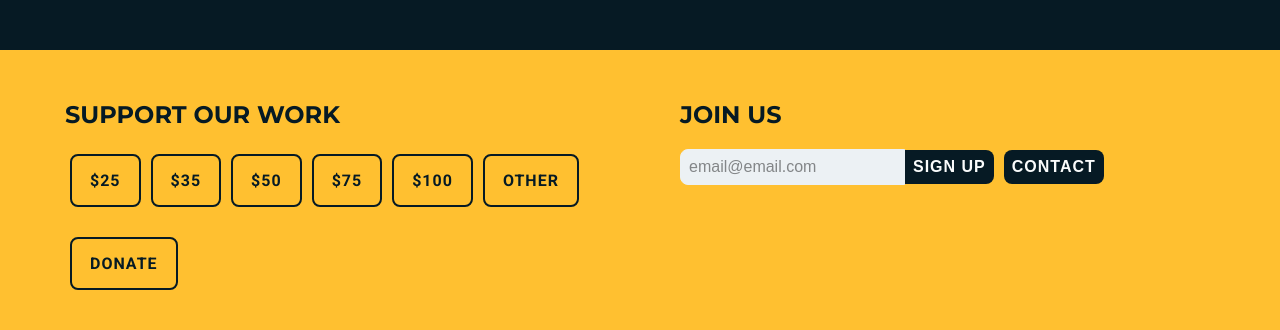
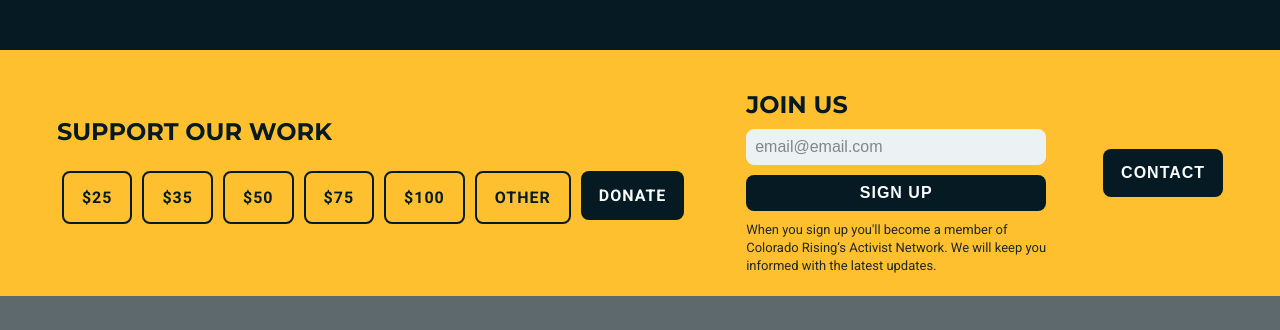
Before and after one commit to afewfirstnames/coloradorising, a plain HTML site: page index.html in a window 1280 px wide. Shown: the part 8024-8354 px from the top of the page. Drawn offline with nearby package versions, Linux system fonts and the light colour scheme.

Commit message:
footer tweaks

```diff
--- a/index.html
+++ b/index.html
@@ -765,7 +765,10 @@
         <!-- END TRUTH VIDEO SLIDER -->
     </main>
 
+
+    <!-- FOOTER -->
     <footer class="footer">
+        <!-- CTA FOOTER -->
         <div class="footer-cta-container">
             <div class="footer-cta-row">
                 <div class="footer-cta-col">
@@ -777,28 +780,27 @@
                         <li><a href="#" class="footer-cta-donate-amount btn">$75</a></li>
                         <li><a href="#" class="footer-cta-donate-amount btn">$100</a></li>
                         <li><a href="#" class="footer-cta-donate-amount btn">Other</a></li>
-                        <li><a href="#" class="footer-cta-donate-btn btn">Donate</a></li>
+                        <li><a href="#" class="footer-cta-donate-btn">Donate</a></li>
                     </ul>
                 </div>
                 <div class="footer-cta-col">
-                    <div class="footer-cta-email-wrapper">
-                        <h4>Join Us</h4>
                     <form class="footer-cta-form" id="footer-form" action="./" method="POST">
                         <div class="footer-cta-form__item">
+                            <h4>Join Us</h4>
                             <input name="email" type="email" id="footer-email" class="footer-cta-form__input"
                                 placeholder="email@email.com" />
-                            </div>
-                            <div class="cta-form__item">
                             <button class="footer-cta-form__btn" type="submit" id="submit">Sign Up</button>
-                            </div>
-                            <div class="cta-form__item">
-                                <button class="footer-cta-form__contact" type="submit" id="submit">Contact</button>
+                            <p>When you sign up you'll become a member of Colorado Rising’s Activist Network. We will
+                                keep you informed with the latest updates.</p>
                         </div>
                     </form>
                 </div>
+                <div class="footer-cta-col">
+                    <button class="footer-cta-form__contact" type="submit" id="submit">Contact</button>
                 </div>
             </div>
         </div>
+        <!-- END CTA FOOTER -->
         <div class="footer-container">
             <div class="footer-row">
                 <div class="footer-col">
@@ -833,13 +835,14 @@
                 </div>
             </div>
         </div>
+        <!-- COPYRIGHT FOOTER -->
         <div class="footer-copyright">
             <div class="footer-copyright-row">
                 <p>&#169; Colorado Rising For Communities 2021</p>
             </div>
         </div>
     </footer>
-
+    <!-- END FOOTER -->
 
     <script src="https://unpkg.com/aos@next/dist/aos.js"></script>
     <script src="https://cdnjs.cloudflare.com/ajax/libs/stickyfill/2.1.0/stickyfill.min.js"
--- a/styles/_footer.scss
+++ b/styles/_footer.scss
@@ -1,18 +1,11 @@
+/* FOOTER */
+
 #footer-logo {
   width: 200px;
 }
 
 .footer {
   background: $lightslate;
-}
-.footer-copyright {
-  background: $onyx;
-}
-.footer-copyright-row {
-  height: 40px;
-  display: flex;
-  justify-content: center;
-  align-items: center;
 }
 
 .footer-row {
@@ -23,7 +16,7 @@
 .footer-container {
   max-width: 1170px;
   margin: auto;
-  padding: 50px 0;
+  padding: 40px 0;
 }
 
 .footer-col {
@@ -72,56 +65,18 @@
   line-height: 40px;
 }
 
-@media screen and (max-width: 900px) {
-  .footer-col {
-    width: 50%;
-    margin-bottom: 30px;
-  }
-  #footer-logo {
-    width: 175px;
-  }
+/* CTA DONATE FOOTER */
+.footer-cta-container {
+  background: $fireyellow;
+  max-width: 100%;
+  padding: 20px 0;
 }
-@media screen and (max-width: 414px) {
-  .footer-row {
-    flex-direction: column;
-    margin: auto;
-  }
-  .footer-col {
-    width: 50%;
-    margin: 30px auto 0 auto;
-  }
-  #footer-logo {
-    width: 175px;
-  }
-}
-
-@media screen and (max-width: 1440px) {
-  .footer-cta-col {
-    width: 50%;
-    padding: 0 15px;
-  }
-}
-
-/* CTA FOOTER */
 
 .footer-cta-row {
   display: flex;
   flex-wrap: wrap;
   justify-content: space-evenly;
-  margin-left: 5rem;
-}
-
-.footer-cta-container {
-  background: $fireyellow;
-  max-width: 100%;
-  margin: auto;
-  padding: 50px 0;
-}
-
-.footer-cta-col {
-  width: 50%;
-  //   padding: 0 15px;
-  //   margin: auto;
+  align-items: center;
 }
 
 .footer-cta-col h4 {
@@ -130,6 +85,7 @@
   font-weight: 700;
 }
 
+/* DONATE */
 .footer-doante-btn-row {
   display: flex;
   flex-wrap: wrap;
@@ -139,6 +95,27 @@
   margin: 5px;
 }
 
+.footer-cta-donate-btn {
+  display: inline-block;
+  text-decoration: none;
+  font-size: 1.6rem;
+  font-weight: 700;
+  text-transform: uppercase;
+  letter-spacing: 0.1rem;
+  background-color: $onyx;
+  border-radius: 8px;
+  color: $cloud;
+  padding: 1.5rem 1.8rem;
+  margin-top: 2rem;
+  transition: background 0.35s ease-in-out;
+  cursor: pointer;
+  &:hover {
+    background: $cloud;
+    color: $onyx;
+  }
+}
+
+/* EMAIL FORM */
 .footer-cta-email-wrapper {
   display: flex;
   flex-direction: column;
@@ -149,21 +126,37 @@
   margin-top: 2rem;
 }
 
+.footer-cta-form__item {
+  display: flex;
+  flex-direction: column;
+  width: 100%;
+  max-width: 300px;
+  p {
+    font-size: 1.3rem;
+    color: $slate;
+    margin-top: 1rem;
+  }
+}
+
 .footer-cta-form__btn {
   text-transform: uppercase;
   font-weight: 700;
   font-size: 1.6rem;
   letter-spacing: 0.1rem;
-  padding: 0.8rem;
-  margin-right: 1rem;
+  padding: 0.9rem;
   border: none;
-  border-radius: 0 8px 8px 0;
+  margin-top: 1rem;
+  border-radius: 8px;
   background: $onyx;
   color: $cloud;
   text-align: center;
   outline: none;
   cursor: pointer;
-  transition: background 0.2s ease-in-out;
+  transition: background 0.35s ease-in-out;
+  &:hover {
+    background: $dorian;
+    color: $onyx;
+  }
 }
 
 .footer-cta-form__contact {
@@ -171,8 +164,7 @@
   font-weight: 700;
   font-size: 1.6rem;
   letter-spacing: 0.1rem;
-  padding: 0.8rem;
-  margin-right: 1rem;
+  padding: 1.5rem 1.8rem;
   border: none;
   border-radius: 8px;
   background: $onyx;
@@ -180,7 +172,11 @@
   text-align: center;
   outline: none;
   cursor: pointer;
-  transition: background 0.2s ease-in-out;
+  transition: background 0.35s ease-in-out;
+  &:hover {
+    background: $dorian;
+    color: $onyx;
+  }
 }
 
 .footer-cta-form__input {
@@ -189,9 +185,10 @@
   max-width: 400px;
   outline: none;
   border: 1px solid $dorian;
-  border-radius: 8px 0 0 8px;
+  border-radius: 8px;
   font-size: 1.6rem;
   padding: 0.8rem;
+  margin-top: 1rem;
   background: $dorian;
   transition: background 0.25s, border-color 0.25s, color 0.25s;
 }
@@ -204,3 +201,44 @@
 .footer-cta-form__input::placeholder {
   color: #838688;
 }
+
+/* FOOTER COPYRIGHT */
+.footer-copyright {
+  background: $onyx;
+}
+.footer-copyright-row {
+  height: 40px;
+  display: flex;
+  justify-content: center;
+  align-items: center;
+}
+
+// @media screen and (max-width: 900px) {
+//   .footer-col {
+//     width: 50%;
+//     margin-bottom: 30px;
+//   }
+//   #footer-logo {
+//     width: 175px;
+//   }
+// }
+// @media screen and (max-width: 414px) {
+//   .footer-row {
+//     flex-direction: column;
+//     margin: auto;
+//   }
+//   .footer-col {
+//     width: 50%;
+//     margin: 30px auto 0 auto;
+//   }
+//   #footer-logo {
+//     width: 175px;
+//   }
+// }
+
+// @media screen and (max-width: 1440px) {
+//   // .footer-cta-col {
+//   //   width: 50%;
+//   //   padding: 0 15px;
+//   // }
+// }
--- a/styles/_global.scss
+++ b/styles/_global.scss
@@ -96,13 +96,20 @@
 }
 
 .btn {
+  display: inline-block;
+  font-size: 1.6rem;
+  font-weight: 700;
   text-decoration: none;
+  text-transform: uppercase;
+  letter-spacing: 0.1rem;
   background-color: none;
-  color: $cloud;
-  border: solid 2px $cloud;
+  border: 2px solid $onyx;
   border-radius: 8px;
-  padding: 1rem 1.5rem;
+  color: $onyx;
+  padding: 1.5rem 1.8rem;
+  margin-top: 2rem;
   transition: background 0.5s ease-in-out;
+  cursor: pointer;
 }
 
 .btn:hover {
```
Also changed, not shown: styles/style.css, 1 other file. Lines whose indentation alone changed are shown as unchanged.
